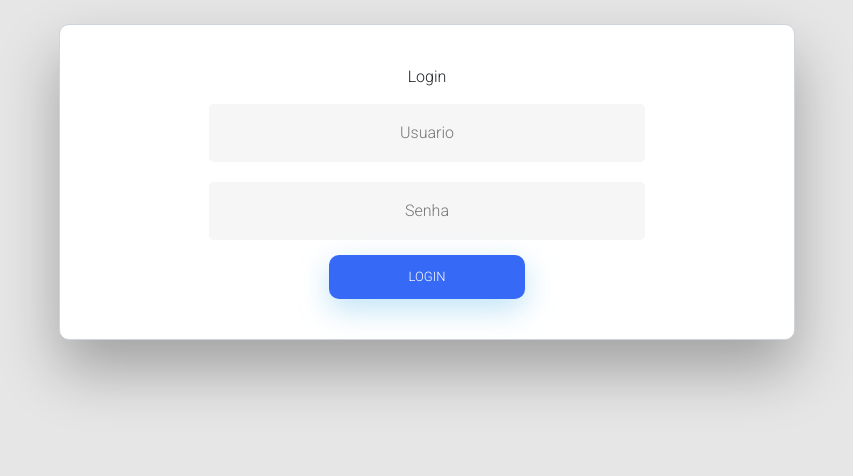
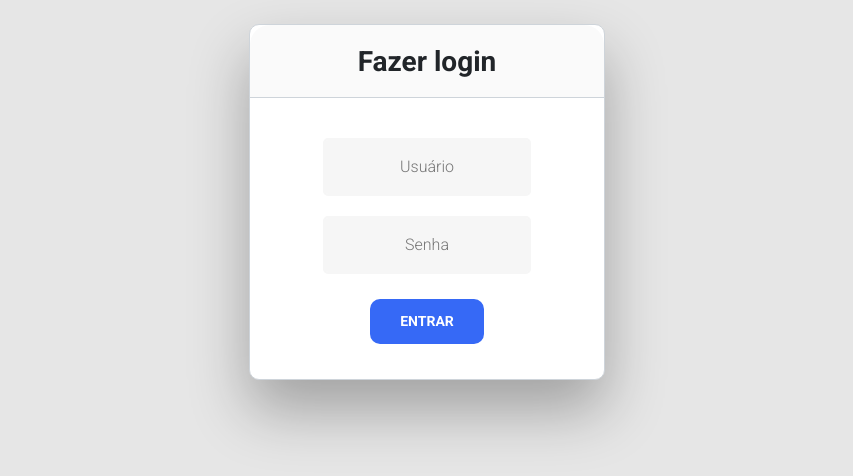
Before and after one commit to eronjr/linguagem-de-programacao-3, a Flask app: page /login in a window 1280 px wide. Shown: the part 76-552 px from the top of the page, without its empty margins (213-1066 px from the left). Run offline with Flask 2, Linux system fonts and the light colour scheme; some libraries are stand-ins or nearby versions.

Commit message:
Atualização de layout

```diff
--- a/client/assets/css/style.css
+++ b/client/assets/css/style.css
@@ -75,37 +75,38 @@ body {
 }
 
 #logp {
-    padding: 30px 80px;
+    padding: 20px 0px;
 }
 
 .form-group {
     margin: 10px 30px;
 }
 
-input[type=button], input[type=submit], input[type=reset]  {
+.separador {
+    margin-top: 30px;
+    border-bottom: 1px solid #E6E6E6;
+}
+
+.default-button {
     background-color: #3669f6;
     border: none;
     color: white;
-    padding: 12px 80px;
+    padding: 12px 30px;
     text-align: center;
     text-decoration: none;
     display: inline-block;
     text-transform: uppercase;
-    font-size: 13px;
-    -webkit-box-shadow: 0 10px 30px 0 rgba(95,186,233,0.4);
-    box-shadow: 0 10px 30px 0 rgba(95,186,233,0.4);
+    font-size: 14px;
+    margin-top: 10px;
     -webkit-border-radius: 10px 10px 10px 10px;
     border-radius: 10px 10px 10px 10px;
-
-    -webkit-transition: all 0.3s ease-in-out;
-    -moz-transition: all 0.3s ease-in-out;
-    -ms-transition: all 0.3s ease-in-out;
-    -o-transition: all 0.3s ease-in-out;
-    transition: all 0.3s ease-in-out;
 }
 
-input[type=button]:hover, input[type=submit]:hover, input[type=reset]:hover  {
-    background-color: #3699f6;
+.default-button:hover  {
+    background-color: #2b5ce1;
+    -webkit-transform: scale(1.1);
+    -ms-transform: scale(1.1);
+    transform: scale(1.1);
 }
 
 input[type=button]:active, input[type=submit]:active, input[type=reset]:active  {
@@ -139,7 +140,7 @@ input[type=text], input[type=email], input[type=password] {
 
 input[type=text]:focus, input[type=email]:focus, input[type=password]:focus {
     background-color: #fff;
-    border-bottom: 2px solid #5fbae9;
+    border-bottom: 2px solid #3669f6;
 }
 
 input[type=text]:placeholder, input[type=email]:placeholder, input[type=password]:placeholder {
--- a/client/index.html
+++ b/client/index.html
@@ -103,7 +103,7 @@
                                     <div class="col-sm-3 col-md-4 col-lg-12"></div>
                                     <div class="col-sm-6 col-md-4 col-lg-12">
                                         <div class="d-grid gap-2 fadeIn third">
-                                            <input type="submit" class="btn-block edge " value="Filtrar">
+                                            <button type="submit" class="default-button"><strong>Filtrar</strong></button>
                                         </div>
                                     </div>
                                 </div>
--- a/client/login.html
+++ b/client/login.html
@@ -19,7 +19,7 @@
         <link rel="stylesheet" href="https://use.fontawesome.com/releases/v5.6.1/css/all.css" integrity="sha384-gfdkjb5BdAXd+lj+gudLWI+BXq4IuLW5IT+brZEZsLFm++aCMlF1V92rMkPaX4PP" crossorigin="anonymous">
 
         <!-- CSS -->
-        <link rel="stylesheet" type="text/css" href="Style.css">
+        <link rel="stylesheet" type="text/css" href="assets/css/style.css">
 
         <!-- Fontes -->
         <link rel="preconnect" href="https://fonts.gstatic.com">
@@ -35,21 +35,23 @@
         </nav>
         <div class="main">
             <div class="container">
-                <div class="row justify-content-md-center">
-                    <div class="col-lg-8">
-                        <div class="card card-body" id="logp">
+                <div class="row justify-content-sm-center">
+                    <div class="col-sm-8 col-md-6 col-lg-6 col-xl-4 col-xxl-4">
+                        <div class="card">
                             <form>
-                                <div class="form-group fadeIn first">
-                                    <label>Login</label>
+                                <div class="card-head">
+                                    <h3><strong>Fazer login</strong></h3>
                                 </div>
-                                <div class="form-group fadeIn first">
-                                    <input type="email" id="email" placeholder="Usuario">
-                                </div>
-                                <div class="form-group fadeIn second">
-                                    <input type="password" id="password" placeholder="Senha">
-                                </div>
-                                <div class="form-group fadeIn third">
-                                    <input type="submit"  value="Login">
+                                <div class="card-body">
+                                    <div class="form-group fadeIn first">
+                                        <input type="email" id="email" placeholder="Usuário">
+                                    </div>
+                                    <div class="form-group fadeIn second">
+                                        <input type="password" id="password" placeholder="Senha">
+                                    </div>
+                                    <div class="form-group fadeIn third">
+                                        <button type="submit" class="default-button"><strong>Entrar</strong></button>
+                                    </div>
                                 </div>
                             </form>
                         </div>
```
Lines whose indentation alone changed are shown as unchanged.
